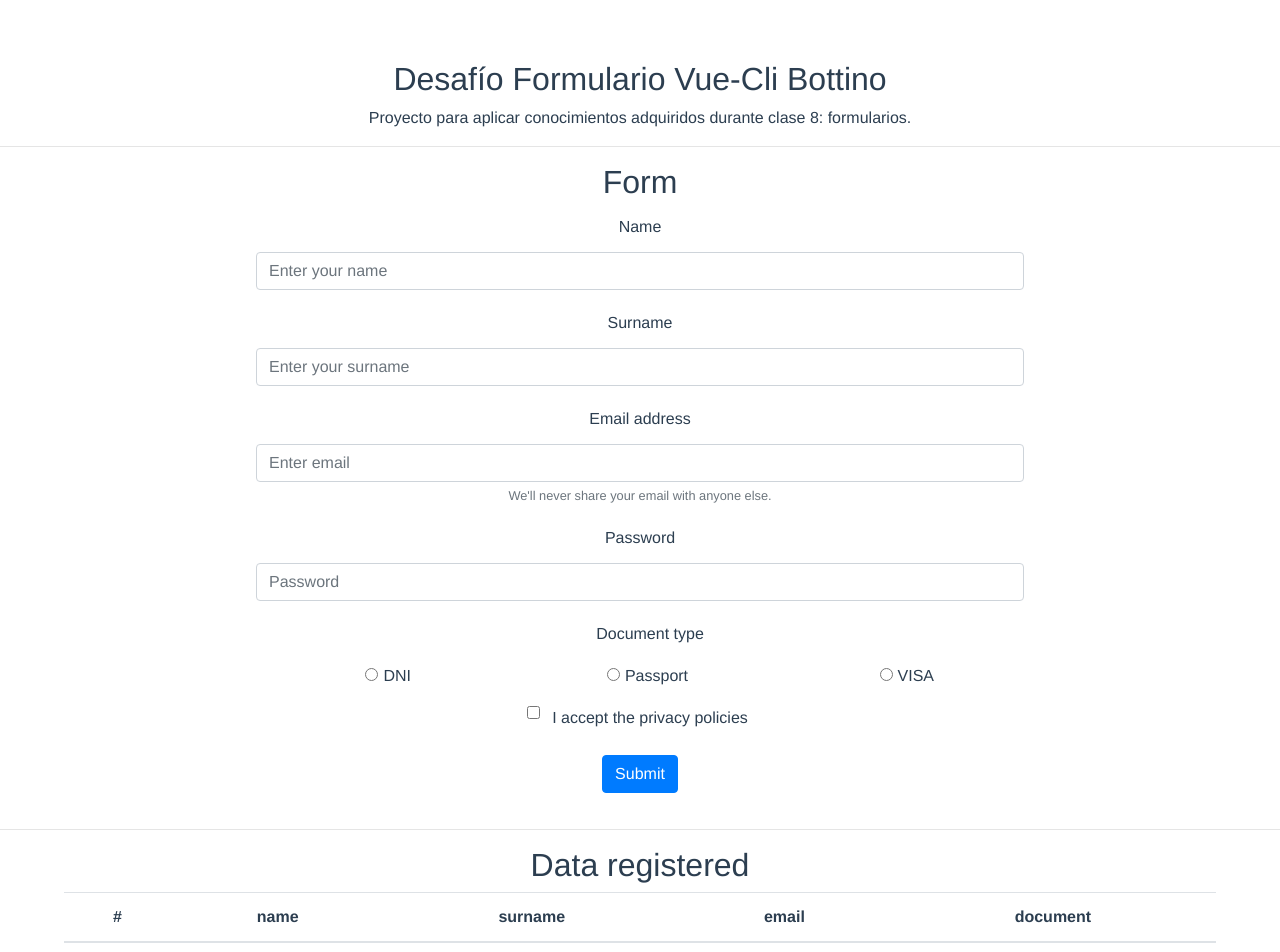
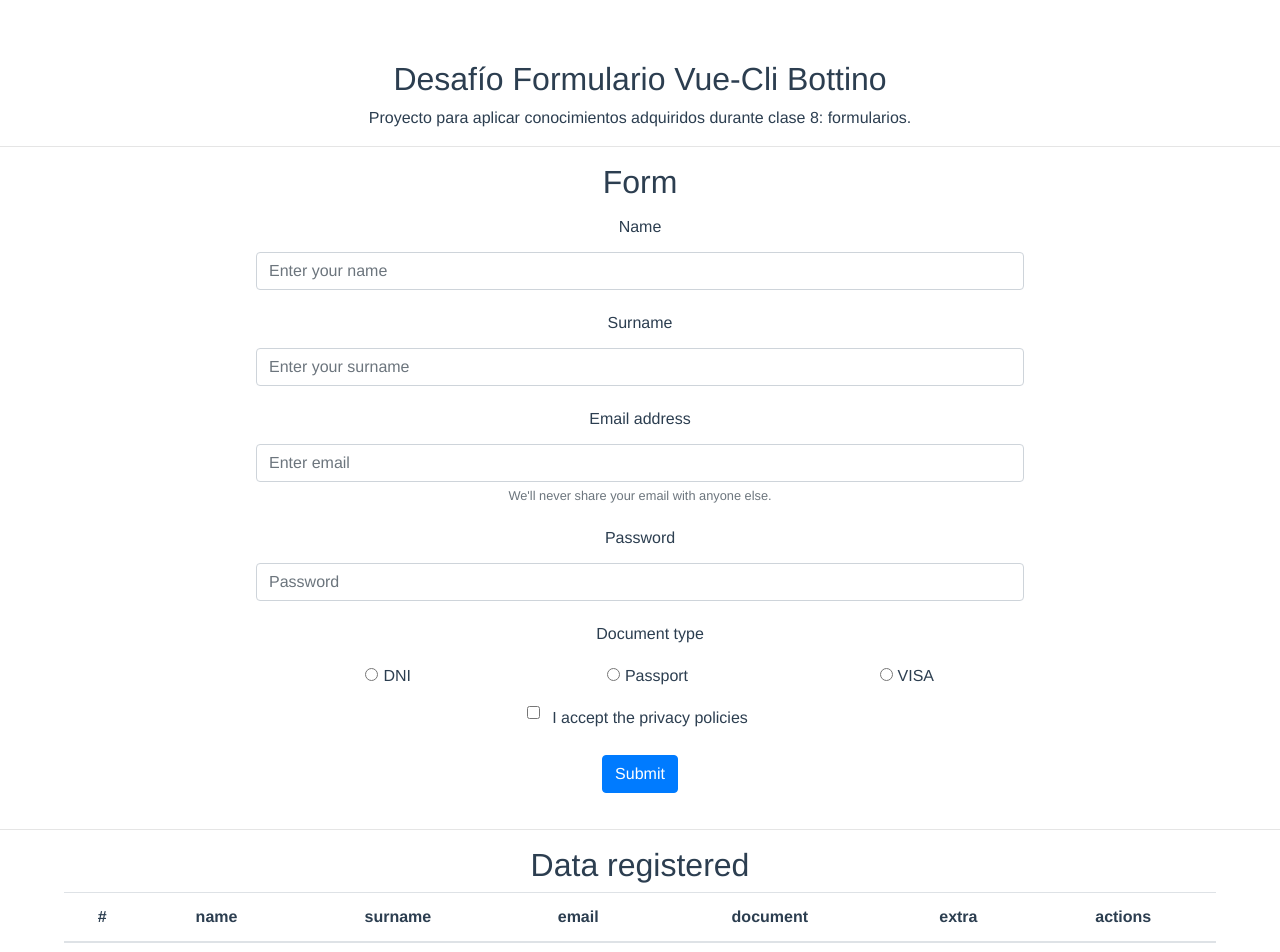
Before and after one commit to CaroBottino/curso-vuejs-coderhouse, a Vue app: page /user in a window 1280 px wide. Shown: the top 952 px of the page. Built offline with nearby package versions, Linux system fonts and the light colour scheme.

Commit message:
add extra info to datain table

```diff
--- a/src/App.vue
+++ b/src/App.vue
@@ -10,7 +10,11 @@
     <hr />
     <FormComponent @submitForm="addUser" />
     <hr />
-    <TableComponent :headers="headers" :data="users" />
+    <TableComponent
+      :headers="headers"
+      :data="users"
+      @submitExtra="addExtraInfo"
+    />
   </div>
 </template>
 
@@ -27,12 +31,26 @@ export default {
   data() {
     return {
       users: [],
-      headers: ["name", "surname", "email", "document"],
+      headers: ["name", "surname", "email", "document", "extra", "actions"],
     };
   },
   methods: {
     addUser(form) {
       this.users.push(form);
+    },
+    addExtraInfo(item, extra) {
+      console.log("addExtraInfo: ", item);
+
+      this.users.forEach((user) => {
+        if (
+          user.name == item.name &&
+          user.surname == item.surname &&
+          user.email == item.email
+        ) {
+          console.log("user found!");
+          user.extra = extra;
+        }
+      });
     },
   },
 };
--- a/src/components/FormComponent.vue
+++ b/src/components/FormComponent.vue
@@ -122,6 +122,7 @@ export default {
         password: "",
         document: "",
         legal: false,
+        extra: "",
       },
     };
   },
@@ -147,6 +148,7 @@ export default {
         password: "",
         document: "",
         legal: false,
+        extra: "",
       };
     },
     checkPassword(pass) {
--- a/src/components/TableComponent.vue
+++ b/src/components/TableComponent.vue
@@ -14,7 +14,30 @@
       <tbody>
         <tr v-for="(item, index) in data" :key="index">
           <th scope="row">{{ index + 1 }}</th>
-          <td v-for="(header, j) in headers" :key="j">{{ item[header] }}</td>
+          <td v-for="(header, j) in headers" :key="j">
+            <template v-if="header === 'actions' && item.extra.length === 0">
+              <button
+                type="button"
+                class="btn btn-info"
+                @click="submitExtra(item)"
+              >
+                extra
+              </button>
+            </template>
+            <template v-else-if="header === 'extra' && item.extra.length === 0">
+              <input
+                type="text"
+                class="form-control"
+                name="extra"
+                id="extra"
+                v-model="extra"
+                placeholder="any extra data.."
+              />
+            </template>
+            <template v-else>
+              {{ item[header] }}
+            </template>
+          </td>
         </tr>
       </tbody>
     </table>
@@ -34,6 +57,17 @@ export default {
       required: true,
     },
   },
+  data() {
+    return {
+      extra: "",
+    };
+  },
+  methods: {
+    submitExtra(item) {
+      this.$emit("submitExtra", item, this.extra);
+      this.extra = "";
+    },
+  },
 };
 </script>
 
```
